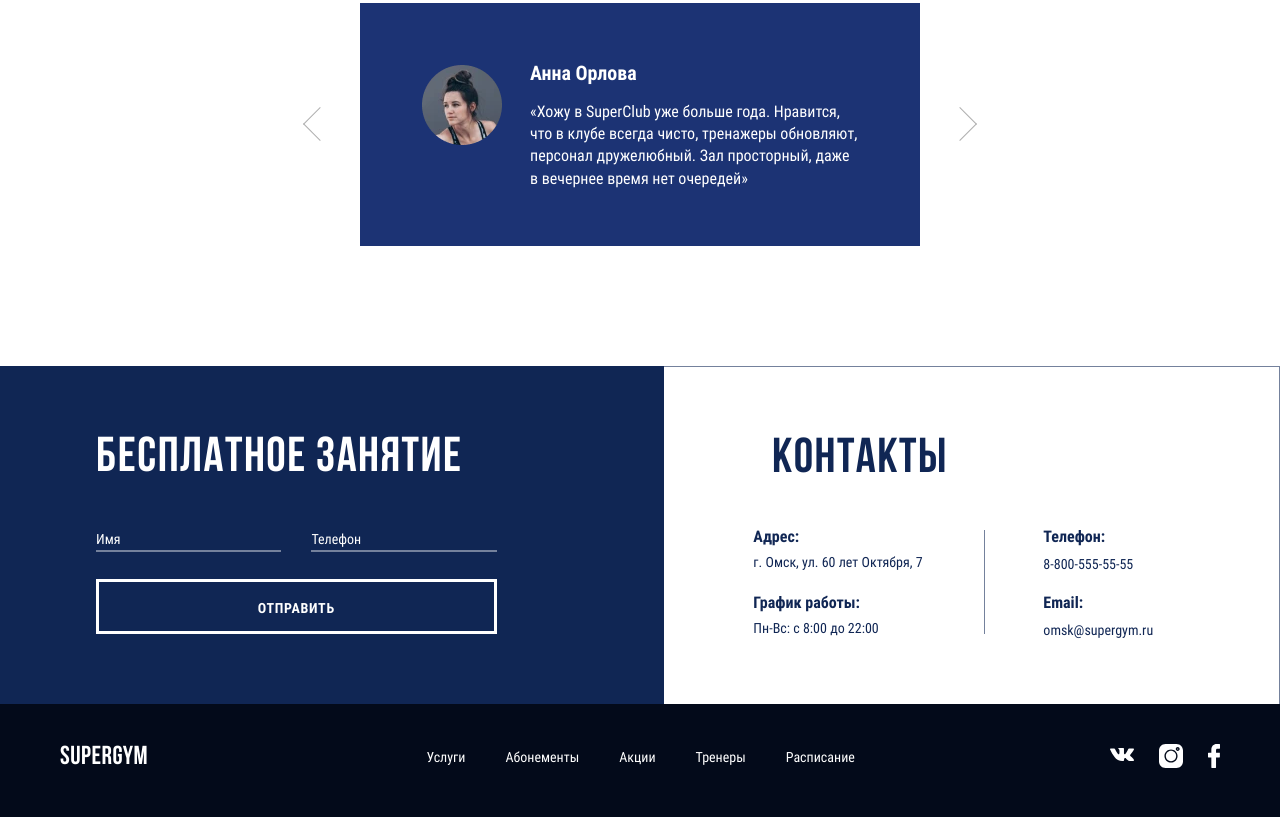
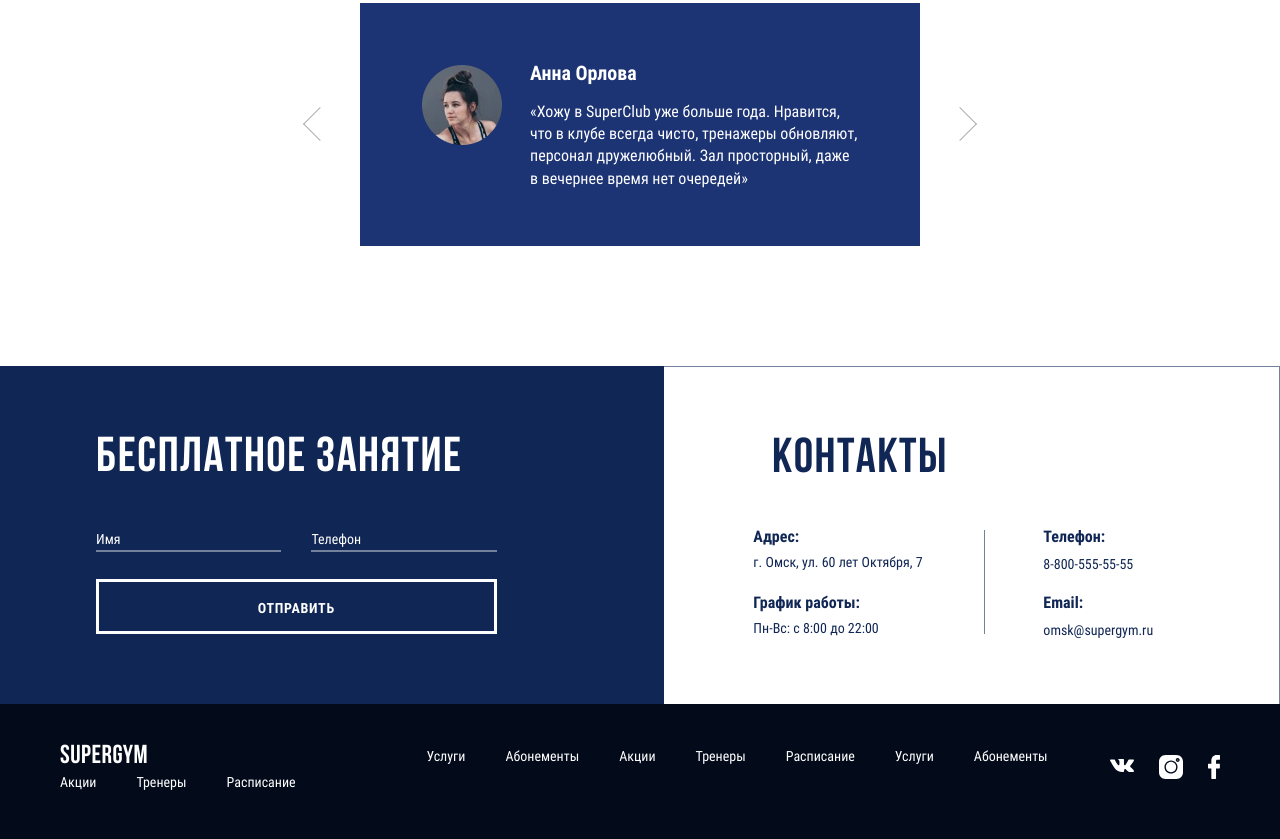
Before and after one commit to www512/fitnesscenter, a website: page source/index.html in a window 1280 px wide. Shown: the part 5081-5920 px from the top of the page. Before the commit the page ends 5898 px from the top, so only its background shows below. Drawn offline with nearby package versions, Linux system fonts and the light colour scheme; files that its build step writes are made by us from their sources; files whose address does not match are found by name.

Commit message:
Fitness Center

```diff
--- a/source/index.html
+++ b/source/index.html
@@ -376,6 +376,22 @@
       <li class="footer__item footer__item-schedule">
         <a class="footer__item-link" href="#">Расписание</a>
       </li>
+
+            <li class="footer__item footer__item-service">
+        <a class="footer__item-link" href="#">Услуги</a>
+      </li>
+      <li class="footer__item footer__item-subscription">
+        <a class="footer__item-link" href="#">Абонементы</a>
+      </li>
+      <li class="footer__item footer__item-stock">
+        <a class="footer__item-link" href="#">Акции</a>
+      </li>
+      <li class="footer__item footer__item-trainer">
+        <a class="footer__item-link" href="#">Тренеры</a>
+      </li>
+      <li class="footer__item footer__item-schedule">
+        <a class="footer__item-link" href="#">Расписание</a>
+      </li>
     </ul>
     <ul class="footer__social-list">
       <li class="footer__social-item">
--- a/source/sass/blocks/footer.scss
+++ b/source/sass/blocks/footer.scss
@@ -20,6 +20,7 @@
   display: flex;
   justify-content: flex-start;
   box-sizing: border-box;
+  flex-wrap: wrap;
   flex-grow: 1;
 }
 
@@ -69,11 +70,13 @@
   padding: 0;
   list-style: none;
   display: flex;
-  justify-content: center;
+  justify-content: flex-start;
+  flex-wrap: wrap;
   box-sizing: border-box;
+  max-width: 120px;
 }
 
-.footer__social-item:not(:last-of-type) {
+.footer__social-item:not(:nth-child(3n)) {
   margin-right: 25px;
 }
 
@@ -149,6 +152,7 @@
   .footer__social-list {
     margin-top: 0;
     align-items: center;
+    max-width: 200px;
   }
 
   .footer__social-item:not(:last-of-type) {
```
Also changed, not shown: build/css/style.min.css, build/index.html, 1 other file.
